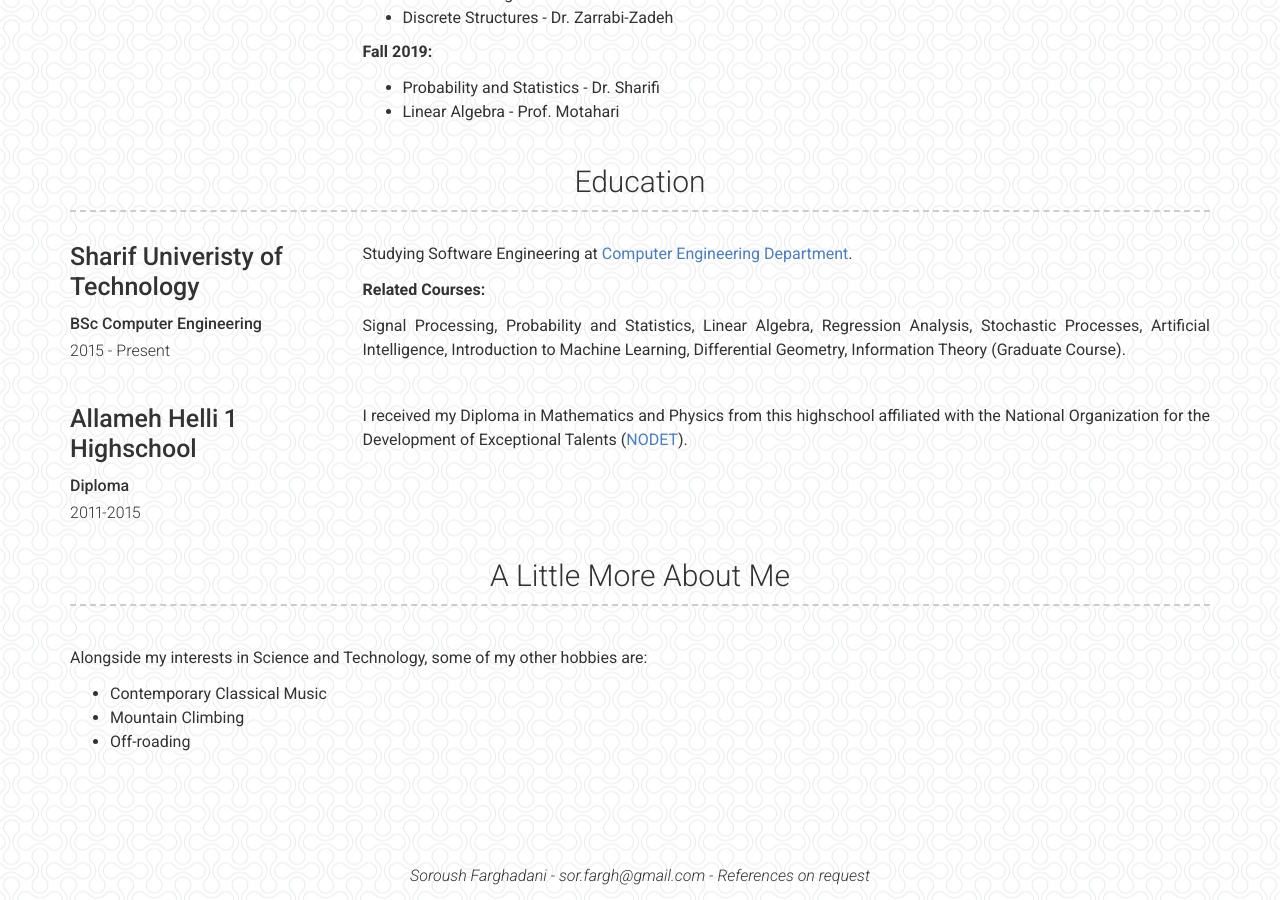
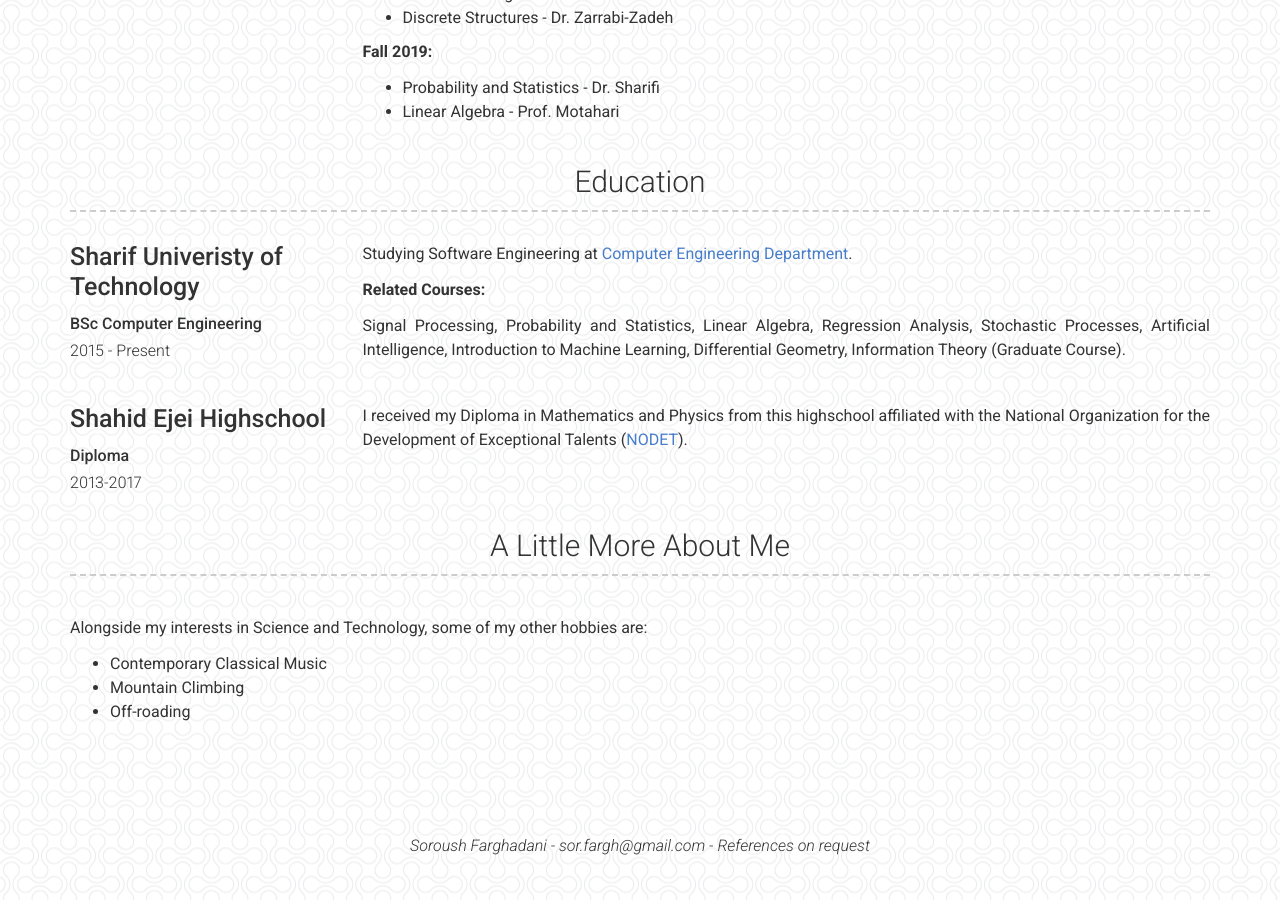
Before and after one commit to sfch1999/sfch1999.github.io, a Jekyll site: the page built from index.md, in a window 1280 px wide and 900 px high, scrolled down 2803 px. Built offline with Jekyll 4.4.1, drawn with Linux system fonts in a browser that asks for light colours; a style sheet for code colours, icons or effects is not loaded.

Commit message:
about me

```diff
--- a/_data/education.yml
+++ b/_data/education.yml
@@ -8,8 +8,8 @@
 
     Signal Processing, Probability and Statistics, Linear Algebra, Regression Analysis, Stochastic Processes, Artificial Intelligence, Introduction to Machine Learning, Differential Geometry, Information Theory (Graduate Course).
 
-- name: Allameh Helli 1 Highschool
-  dates: 2011-2015
+- name: Shahid Ejei Highschool
+  dates: 2013-2017
   qualification: Diploma
   description: |
     I received my Diploma in Mathematics and Physics from this highschool
```
